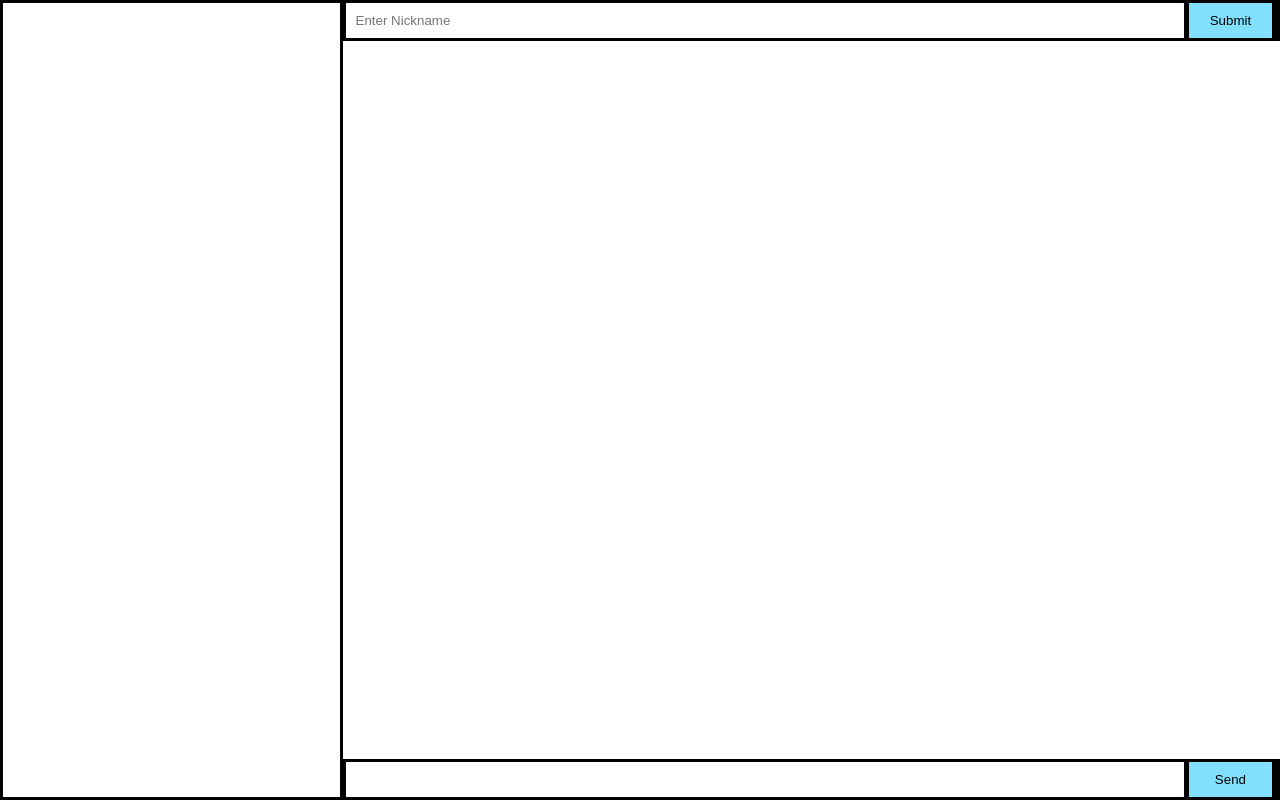
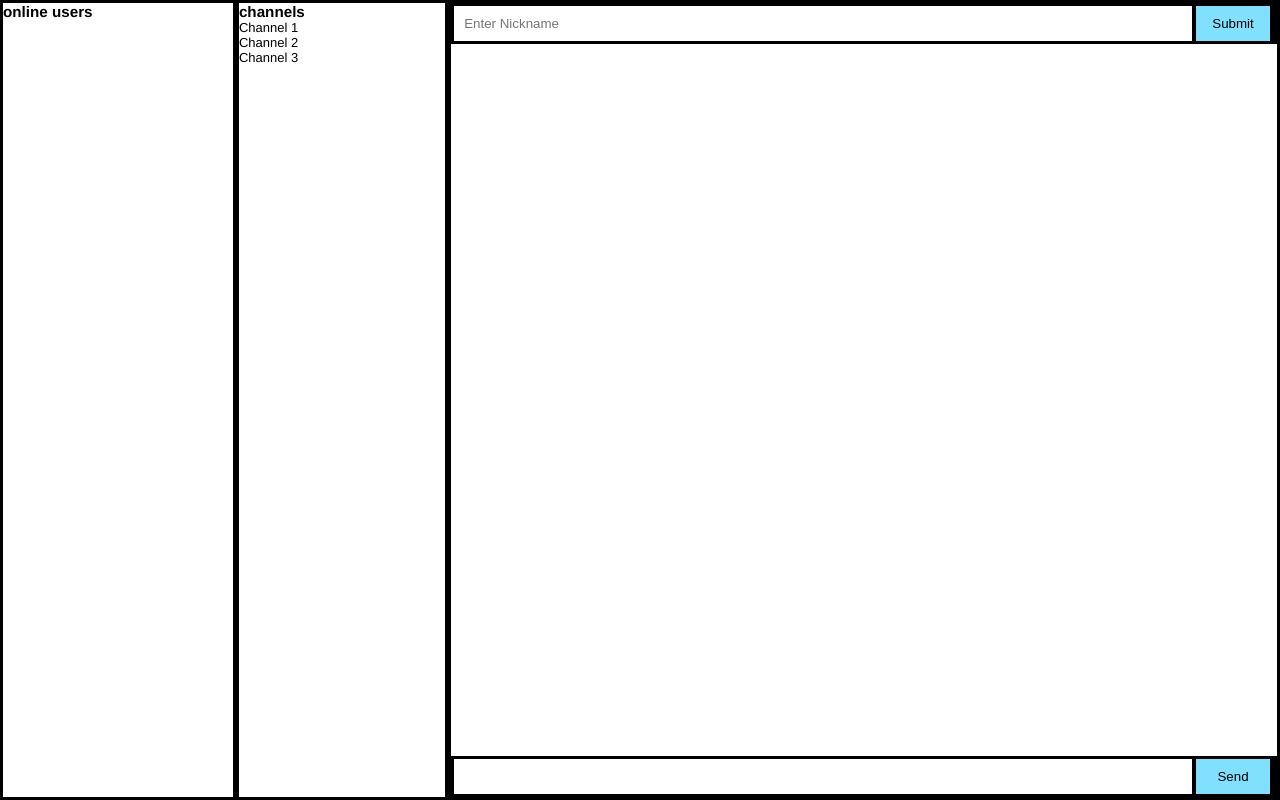
Before and after one commit to gvdavidtran/socket-chat, a website: page public/index.html in a window 1280 px wide. Drawn offline with nearby package versions, Linux system fonts and the light colour scheme.

Commit message:
adding channels

```diff
--- a/public/css/style.css
+++ b/public/css/style.css
@@ -15,10 +15,16 @@ html, body{
     border-style: solid;
 }
 
+#channels {
+    flex-grow: 1;
+    border-style: solid;
+}
+
 #main {
-    flex-grow: 2;
+    flex-grow: 4;
     display: flex;
     flex-flow: column;
+    border-style: solid;
     height: 100%;
 }
 
@@ -38,6 +44,10 @@ html, body{
     background: #000;
     padding: 3px;
     width: 100%;
+}
+
+ul {
+    list-style-type: none;
 }
 
 form input {
--- a/public/index.html
+++ b/public/index.html
@@ -2,15 +2,25 @@
 <html>
 <head>
     <title>Socket.IO chat</title>
+    <meta name="viewport" content="width=device-width, initial-scale=1">
+
     <link rel="stylesheet" type="text/css" href="/css/style.css">
-
 
 </head>
 <body>
     <div id="app">
         <div id="online-users">
+            <h3>online users</h3>
             <ul id="online">
 
+            </ul>
+        </div>
+        <div id="channels">
+            <h3>channels</h3>
+            <ul id="channel-list">
+                <li id="ch1">Channel 1</li>
+                <li id="ch2">Channel 2</li>
+                <li id="ch3">Channel 3</li>
             </ul>
         </div>
         <div id="main">
--- a/public/js/Chat.js
+++ b/public/js/Chat.js
@@ -29,7 +29,7 @@ $('#nickname').submit(() => {
 
     // Display name of new user, everytime new user connects to server
     socket.on('new user connected', (name) => {
-        console.log(name)
+        // console.log(name)
         $('#messages').append($('<li>').text(name + ' has connected'));
     })
 
@@ -73,19 +73,28 @@ $('#nickname').submit(() => {
     })
 
     // update online users list
-
     socket.on('online users', (users) => {
         var userList = "";
-        console.log(`userList = ${userList}`)
+        // console.log(`userList = ${userList}`)
         for (var user in users) {
             var nickname = users[user].nickname
-            console.log(`nickname = ${nickname}`)
+            // console.log(`nickname = ${nickname}`)
             userList += `<li>${nickname}</li>`;
-            console.log(`userList = ${userList}`)
+            // console.log(`userList = ${userList}`)
         }
         $('#online').html(userList);
     })
 
+    $('#ch1').click(() => {
+        var room = 'ch1';
+        console.log('clicked!!');
+        socket.emit('joining ch1', room);
+
+    })
+
+    socket.on('room message', (data) => {
+        $('#messages').append($('<li>').text(data));
+    })
 
     return false;
 })
```
Also changed, not shown: index.js (+12 -2 lines).
